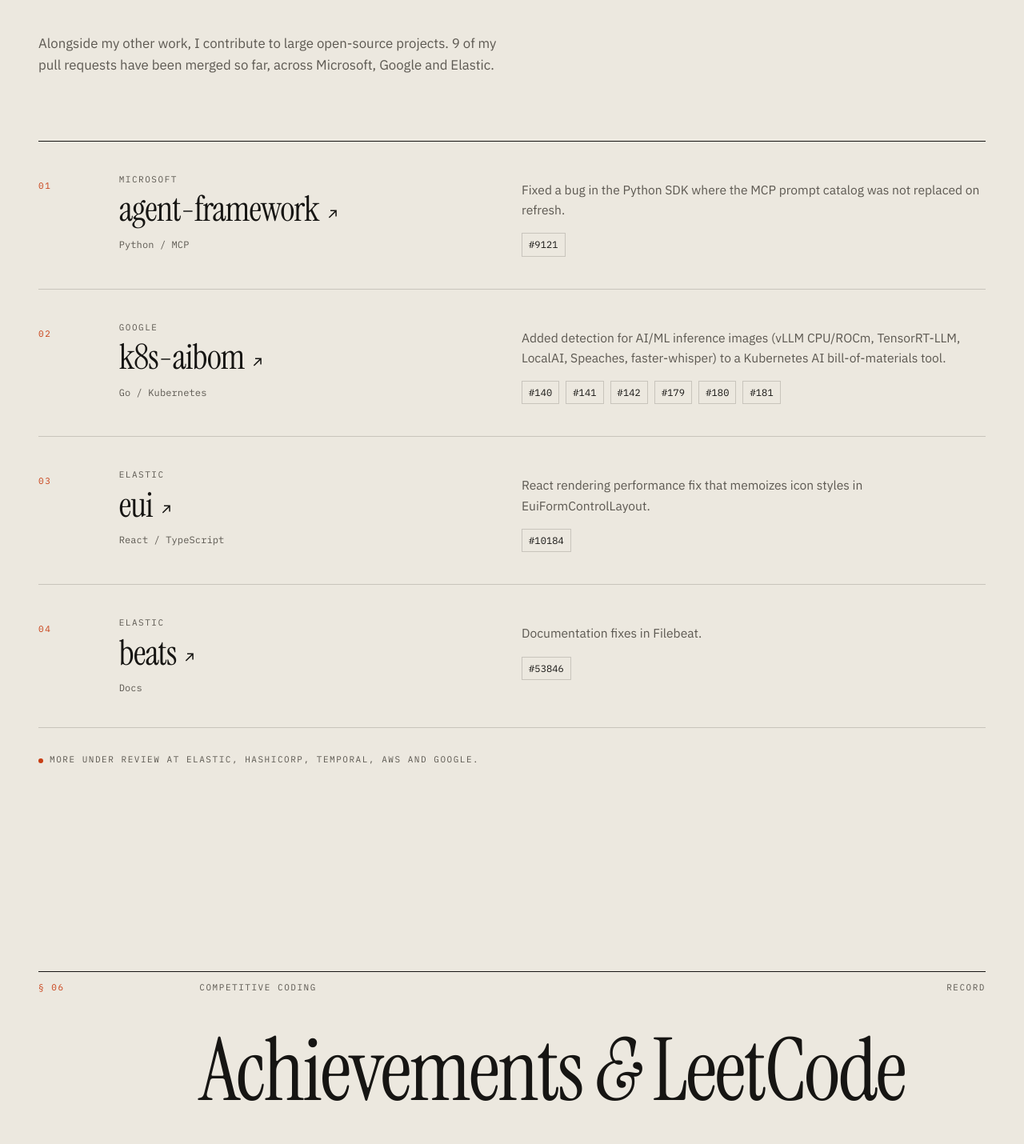
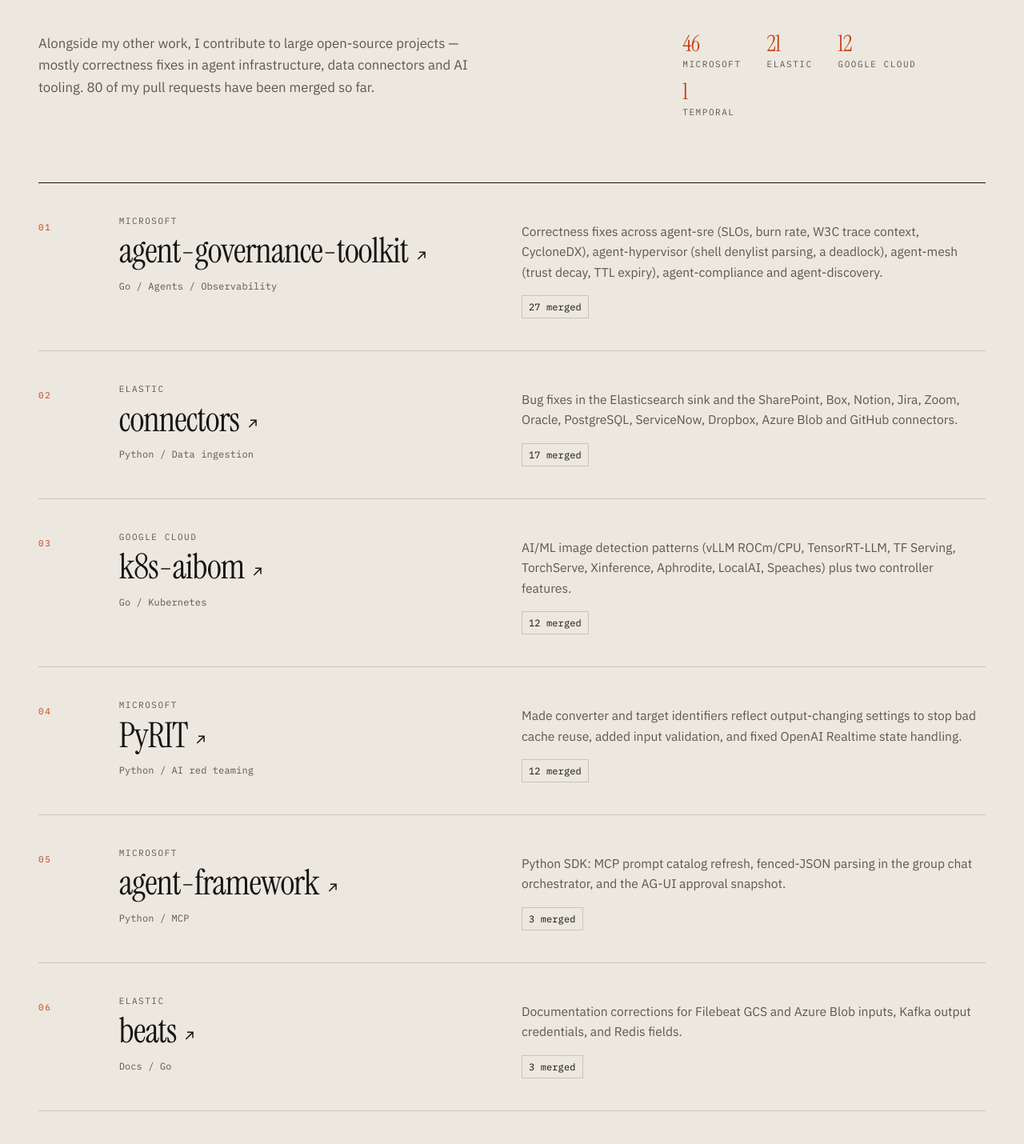
Before and after one commit to Anshuman-Prakash/resume_portfolio, a React (Vite) app: page / in a window 1280 px wide. Shown: the part 7660-9090 px from the top of the page at 80% size. Built offline with nearby package versions, Linux system fonts and the light colour scheme; the HTML template or start-up script is replaced by a standard one.

Commit message:
feat: enhance Open Source section with detailed contributions and merged pull requests

```diff
--- a/src/components/OpenSourceSection.tsx
+++ b/src/components/OpenSourceSection.tsx
@@ -1,41 +1,84 @@
 import { Arrow, Reveal, SectionHead } from "@/components/editorial";
+
+const AUTHOR = "ShivamSharma43";
+
+const mergedQuery = (slug: string) =>
+  `https://github.com/${slug}/pulls?q=is%3Apr+is%3Amerged+author%3A${AUTHOR}`;
 
 const contributions = [
   {
     org: "Microsoft",
-    repo: "agent-framework",
-    url: "https://github.com/microsoft/agent-framework",
-    desc: "Fixed a bug in the Python SDK where the MCP prompt catalog was not replaced on refresh.",
-    tags: ["Python", "MCP"],
-    prs: [9121],
-  },
-  {
-    org: "Google",
-    repo: "k8s-aibom",
-    url: "https://github.com/GoogleCloudPlatform/k8s-aibom",
-    desc: "Added detection for AI/ML inference images (vLLM CPU/ROCm, TensorRT-LLM, LocalAI, Speaches, faster-whisper) to a Kubernetes AI bill-of-materials tool.",
-    tags: ["Go", "Kubernetes"],
-    prs: [140, 141, 142, 179, 180, 181],
+    repo: "agent-governance-toolkit",
+    slug: "microsoft/agent-governance-toolkit",
+    desc: "Correctness fixes across agent-sre (SLOs, burn rate, W3C trace context, CycloneDX), agent-hypervisor (shell denylist parsing, a deadlock), agent-mesh (trust decay, TTL expiry), agent-compliance and agent-discovery.",
+    tags: ["Go", "Agents", "Observability"],
+    merged: 27,
   },
   {
     org: "Elastic",
-    repo: "eui",
-    url: "https://github.com/elastic/eui",
-    desc: "React rendering performance fix that memoizes icon styles in EuiFormControlLayout.",
-    tags: ["React", "TypeScript"],
-    prs: [10184],
+    repo: "connectors",
+    slug: "elastic/connectors",
+    desc: "Bug fixes in the Elasticsearch sink and the SharePoint, Box, Notion, Jira, Zoom, Oracle, PostgreSQL, ServiceNow, Dropbox, Azure Blob and GitHub connectors.",
+    tags: ["Python", "Data ingestion"],
+    merged: 17,
+  },
+  {
+    org: "Google Cloud",
+    repo: "k8s-aibom",
+    slug: "GoogleCloudPlatform/k8s-aibom",
+    desc: "AI/ML image detection patterns (vLLM ROCm/CPU, TensorRT-LLM, TF Serving, TorchServe, Xinference, Aphrodite, LocalAI, Speaches) plus two controller features.",
+    tags: ["Go", "Kubernetes"],
+    merged: 12,
+  },
+  {
+    org: "Microsoft",
+    repo: "PyRIT",
+    slug: "microsoft/PyRIT",
+    desc: "Made converter and target identifiers reflect output-changing settings to stop bad cache reuse, added input validation, and fixed OpenAI Realtime state handling.",
+    tags: ["Python", "AI red teaming"],
+    merged: 12,
+  },
+  {
+    org: "Microsoft",
+    repo: "agent-framework",
+    slug: "microsoft/agent-framework",
+    desc: "Python SDK: MCP prompt catalog refresh, fenced-JSON parsing in the group chat orchestrator, and the AG-UI approval snapshot.",
+    tags: ["Python", "MCP"],
+    merged: 3,
   },
   {
     org: "Elastic",
     repo: "beats",
-    url: "https://github.com/elastic/beats",
-    desc: "Documentation fixes in Filebeat.",
-    tags: ["Docs"],
-    prs: [53846],
+    slug: "elastic/beats",
+    desc: "Documentation corrections for Filebeat GCS and Azure Blob inputs, Kafka output credentials, and Redis fields.",
+    tags: ["Docs", "Go"],
+    merged: 3,
+  },
+  {
+    org: "Microsoft",
+    repo: "edge-ai",
+    slug: "microsoft/edge-ai",
+    desc: "Plan-level Terraform tests for the Fabric, assets and Azure ML modules.",
+    tags: ["Terraform", "Testing"],
+    merged: 2,
   },
 ];
 
-const TOTAL = contributions.reduce((n, c) => n + c.prs.length, 0);
+const singles = [
+  { label: "microsoft/typespec", slug: "microsoft/typespec", note: "http-client-js unused context" },
+  { label: "microsoft/mcp", slug: "microsoft/mcp", note: "server start failures to stderr" },
+  { label: "elastic/eui", slug: "elastic/eui", note: "memoized EuiFormControlLayout icon styles" },
+  { label: "temporalio/sdk-rust", slug: "temporalio/sdk-rust", note: "activity cancel-token map leak" },
+];
+
+const TOTAL = contributions.reduce((n, c) => n + c.merged, 0) + singles.length;
+
+const byOrg = [
+  { org: "Microsoft", count: 46 },
+  { org: "Elastic", count: 21 },
+  { org: "Google Cloud", count: 12 },
+  { org: "Temporal", count: 1 },
+];
 
 const OpenSourceSection = () => {
   return (
@@ -48,21 +91,29 @@
           aside={`${TOTAL} pull requests merged`}
         />
 
-        <p className="grid-12 mb-14 md:mb-20">
-          <span className="col-span-12 md:col-start-3 md:col-span-8 lg:col-span-6 text-[1.05rem] leading-relaxed text-muted-foreground">
-            Alongside my other work, I contribute to large open-source projects. {TOTAL} of my pull requests have been
-            merged so far, across Microsoft, Google and Elastic.
-          </span>
-        </p>
+        <div className="grid-12 mb-14 md:mb-20 gap-y-8">
+          <p className="col-span-12 md:col-start-3 md:col-span-8 lg:col-span-6 text-[1.05rem] leading-relaxed text-muted-foreground">
+            Alongside my other work, I contribute to large open-source projects — mostly correctness fixes in
+            agent infrastructure, data connectors and AI tooling. {TOTAL} of my pull requests have been merged so far.
+          </p>
+          <ul className="col-span-12 md:col-start-3 md:col-span-8 lg:col-start-9 lg:col-span-4 flex flex-wrap gap-x-8 gap-y-3 self-end">
+            {byOrg.map((o) => (
+              <li key={o.org}>
+                <span className="display block text-[1.75rem] leading-none text-accent">{o.count}</span>
+                <span className="label mt-1 block text-muted-foreground">{o.org}</span>
+              </li>
+            ))}
+          </ul>
+        </div>
 
         <ol className="border-t border-foreground">
           {contributions.map((c, i) => (
-            <Reveal as="li" key={c.url} delay={i * 0.06} className="grid-12 gap-y-4 border-b border-border py-8 md:py-10">
+            <Reveal as="li" key={c.slug} delay={i * 0.06} className="grid-12 gap-y-4 border-b border-border py-8 md:py-10">
               <span className="label col-span-2 md:col-span-1 pt-2 text-accent">{String(i + 1).padStart(2, "0")}</span>
               <div className="col-span-10 md:col-span-5">
                 <p className="label text-muted-foreground">{c.org}</p>
                 <h3 className="display mt-2 text-[clamp(2rem,3.4vw,3rem)] leading-[1]">
-                  <a href={c.url} target="_blank" rel="noopener noreferrer" className="u-link inline-flex items-baseline gap-2">
+                  <a href={mergedQuery(c.slug)} target="_blank" rel="noopener noreferrer" className="u-link inline-flex items-baseline gap-2">
                     {c.repo} <Arrow className="text-[0.5em]" />
                   </a>
                 </h3>
@@ -70,26 +121,31 @@
               </div>
               <div className="col-span-10 col-start-3 md:col-start-7 md:col-span-6 md:pt-2">
                 <p className="text-[0.975rem] leading-relaxed text-muted-foreground">{c.desc}</p>
-                <ul className="mt-4 flex flex-wrap gap-2" aria-label={`Merged pull requests to ${c.repo}`}>
-                  {c.prs.map((pr) => (
-                    <li key={pr}>
-                      <a
-                        href={`${c.url}/pull/${pr}`}
-                        target="_blank"
-                        rel="noopener noreferrer"
-                        className="meta inline-flex items-center gap-1 border border-border px-2 py-1 transition-colors hover:border-foreground hover:bg-foreground hover:text-background"
-                      >
-                        #{pr}
-                      </a>
-                    </li>
-                  ))}
-                </ul>
+                <p className="meta mt-4">
+                  <span className="inline-flex items-center gap-1 border border-border px-2 py-1">
+                    {c.merged} merged
+                  </span>
+                </p>
               </div>
             </Reveal>
           ))}
         </ol>
 
-        <p className="label mt-8 text-muted-foreground">
+        <div className="grid-12 mt-8">
+          <p className="label col-span-12 md:col-span-3 text-muted-foreground">Also merged</p>
+          <ul className="col-span-12 md:col-span-9 mt-3 md:mt-0 space-y-2">
+            {singles.map((s) => (
+              <li key={s.slug} className="text-[0.975rem] leading-relaxed text-muted-foreground">
+                <a href={mergedQuery(s.slug)} target="_blank" rel="noopener noreferrer" className="u-link text-foreground">
+                  {s.label}
+                </a>
+                <span> — {s.note}</span>
+              </li>
+            ))}
+          </ul>
+        </div>
+
+        <p className="label mt-10 text-muted-foreground">
           <span className="mr-2 inline-block h-1.5 w-1.5 rounded-full bg-accent align-middle" aria-hidden="true" />
           More under review at Elastic, HashiCorp, Temporal, AWS and Google.
         </p>
```
